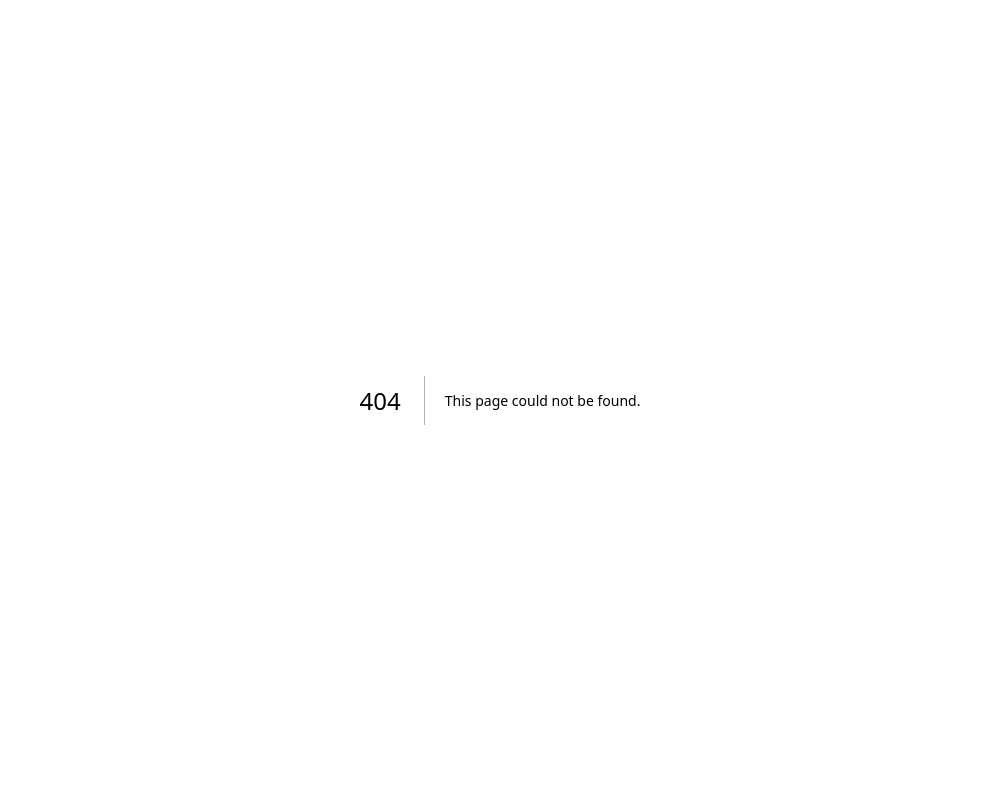
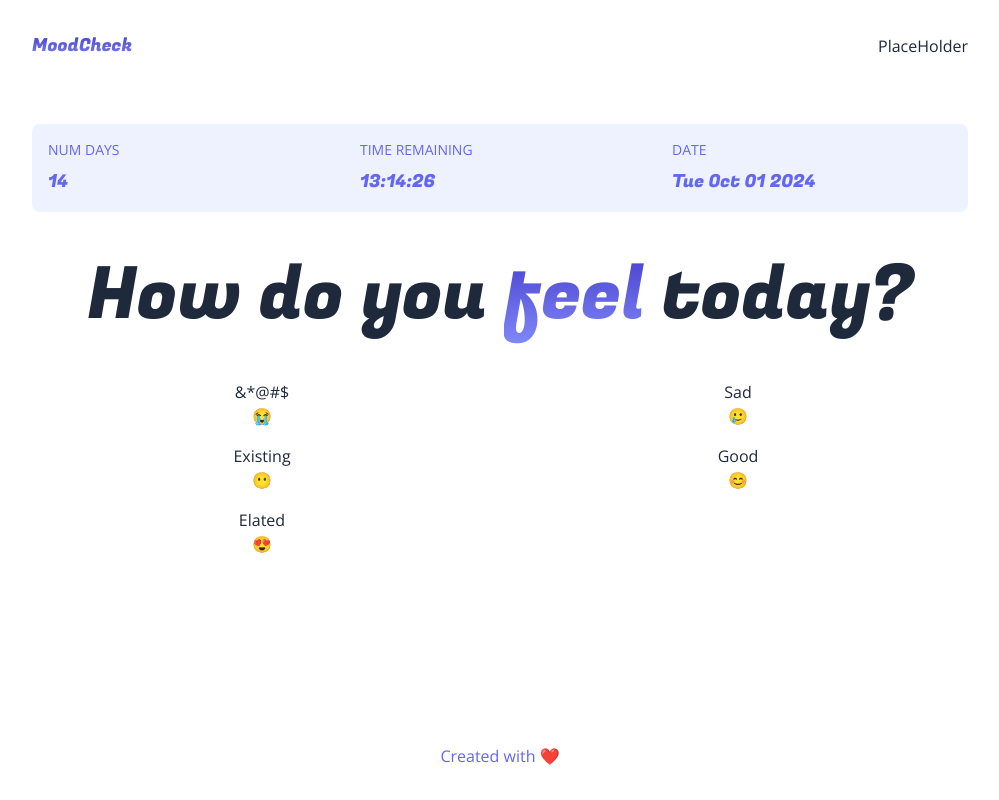
Before and after one commit to KlasniMisho123/MoodCheck, a Next.js app: page /dashboard in a window 1280 px wide. Before the commit this address had no page. Shown: the whole page, without its empty margins (140-1139 px from the left). Built offline with nearby package versions, Linux system fonts and the light colour scheme.

Commit message:
first commit

```diff
--- /dev/null
+++ b/app/dashboard/page.js
@@ -0,0 +1,28 @@
+import Dashboard from "@/components/Dashboard";
+import Login from "@/components/Login";
+import  Main  from "@/components/Main";
+
+export const metadata = {
+    title: "MoodCheck ⋅ DashBoard"
+};
+
+export default function DashboardPage() {
+
+    const isAuthenticated = true;
+
+    let children = (
+        <Login />
+    )
+
+    if(isAuthenticated) {
+        children = (
+            <Dashboard />
+        )
+    }
+
+    return(
+        <Main>
+            {children}
+        </Main>
+    )
+}
--- a/app/globals.css
+++ b/app/globals.css
@@ -2,26 +2,9 @@
 @tailwind components;
 @tailwind utilities;
 
-:root {
-  --background: #ffffff;
-  --foreground: #171717;
+
+.textGradient {
+  background:  -webkit-linear-gradient(#4338ca, #818cf8);
+  -webkit-background-clip: text;
+  -webkit-text-fill-color: transparent;
 }
-
-@media (prefers-color-scheme: dark) {
-  :root {
-    --background: #0a0a0a;
-    --foreground: #ededed;
-  }
-}
-
-body {
-  color: var(--foreground);
-  background: var(--background);
-  font-family: Arial, Helvetica, sans-serif;
-}
-
-@layer utilities {
-  .text-balance {
-    text-wrap: balance;
-  }
-}
--- a/app/layout.js
+++ b/app/layout.js
@@ -1,29 +1,40 @@
 import localFont from "next/font/local";
+import { Fugaz_One, Open_Sans } from 'next/font/google';
+
 import "./globals.css";
 
-const geistSans = localFont({
-  src: "./fonts/GeistVF.woff",
-  variable: "--font-geist-sans",
-  weight: "100 900",
-});
-const geistMono = localFont({
-  src: "./fonts/GeistMonoVF.woff",
-  variable: "--font-geist-mono",
-  weight: "100 900",
-});
+const opensans  = Open_Sans ({ subsets: ["latin"], weight: ["400"] });
+const fugaz = Fugaz_One({ subsets: ["latin"], weight: ["400"] });
+
 
 export const metadata = {
-  title: "Create Next App",
-  description: "Generated by create next app",
+  title: "MoodCheck",
+  description: "Track your daily mood every day of the year!",
 };
 
 export default function RootLayout({ children }) {
+
+  const header = (
+    <header className="p-4 sm:p-8 flex items-center justify-between gap-4">
+      <h1 className={"text-base  sm:text-lg textGradient " + fugaz.className}> MoodCheck </h1>
+      <div className="flex items-center justify-between "> PlaceHolder </div>
+    </header>
+  )
+
+  const footer = (
+    <footer className="p-4 sm:p-8 grid place-items-center">
+      <p className={"text-indigo-500 "}> Created with ❤️ </p>
+    </footer>
+  )
+
   return (
     <html lang="en">
       <body
-        className={`${geistSans.variable} ${geistMono.variable} antialiased`}
+        className={` w-full max-w-[1000px] mx-auto text-sm sm:text-base min-h-screen flex flex-col text-slate-800 ${opensans.className} antialiased`}
       >
+        {header}
         {children}
+        {footer}
       </body>
     </html>
   );
--- a/app/page.js
+++ b/app/page.js
@@ -1,101 +1,10 @@
-import Image from "next/image";
+import Hero from "@/components/Hero";
+import  Main  from "@/components/Main";
 
-export default function Home() {
+export default function HomePage() {
   return (
-    <div className="grid grid-rows-[20px_1fr_20px] items-center justify-items-center min-h-screen p-8 pb-20 gap-16 sm:p-20 font-[family-name:var(--font-geist-sans)]">
-      <main className="flex flex-col gap-8 row-start-2 items-center sm:items-start">
-        <Image
-          className="dark:invert"
-          src="https://nextjs.org/icons/next.svg"
-          alt="Next.js logo"
-          width={180}
-          height={38}
-          priority
-        />
-        <ol className="list-inside list-decimal text-sm text-center sm:text-left font-[family-name:var(--font-geist-mono)]">
-          <li className="mb-2">
-            Get started by editing{" "}
-            <code className="bg-black/[.05] dark:bg-white/[.06] px-1 py-0.5 rounded font-semibold">
-              app/page.js
-            </code>
-            .
-          </li>
-          <li>Save and see your changes instantly.</li>
-        </ol>
-
-        <div className="flex gap-4 items-center flex-col sm:flex-row">
-          <a
-            className="rounded-full border border-solid border-transparent transition-colors flex items-center justify-center bg-foreground text-background gap-2 hover:bg-[#383838] dark:hover:bg-[#ccc] text-sm sm:text-base h-10 sm:h-12 px-4 sm:px-5"
-            href="https://vercel.com/new?utm_source=create-next-app&utm_medium=appdir-template-tw&utm_campaign=create-next-app"
-            target="_blank"
-            rel="noopener noreferrer"
-          >
-            <Image
-              className="dark:invert"
-              src="https://nextjs.org/icons/vercel.svg"
-              alt="Vercel logomark"
-              width={20}
-              height={20}
-            />
-            Deploy now
-          </a>
-          <a
-            className="rounded-full border border-solid border-black/[.08] dark:border-white/[.145] transition-colors flex items-center justify-center hover:bg-[#f2f2f2] dark:hover:bg-[#1a1a1a] hover:border-transparent text-sm sm:text-base h-10 sm:h-12 px-4 sm:px-5 sm:min-w-44"
-            href="https://nextjs.org/docs?utm_source=create-next-app&utm_medium=appdir-template-tw&utm_campaign=create-next-app"
-            target="_blank"
-            rel="noopener noreferrer"
-          >
-            Read our docs
-          </a>
-        </div>
-      </main>
-      <footer className="row-start-3 flex gap-6 flex-wrap items-center justify-center">
-        <a
-          className="flex items-center gap-2 hover:underline hover:underline-offset-4"
-          href="https://nextjs.org/learn?utm_source=create-next-app&utm_medium=appdir-template-tw&utm_campaign=create-next-app"
-          target="_blank"
-          rel="noopener noreferrer"
-        >
-          <Image
-            aria-hidden
-            src="https://nextjs.org/icons/file.svg"
-            alt="File icon"
-            width={16}
-            height={16}
-          />
-          Learn
-        </a>
-        <a
-          className="flex items-center gap-2 hover:underline hover:underline-offset-4"
-          href="https://vercel.com/templates?framework=next.js&utm_source=create-next-app&utm_medium=appdir-template-tw&utm_campaign=create-next-app"
-          target="_blank"
-          rel="noopener noreferrer"
-        >
-          <Image
-            aria-hidden
-            src="https://nextjs.org/icons/window.svg"
-            alt="Window icon"
-            width={16}
-            height={16}
-          />
-          Examples
-        </a>
-        <a
-          className="flex items-center gap-2 hover:underline hover:underline-offset-4"
-          href="https://nextjs.org?utm_source=create-next-app&utm_medium=appdir-template-tw&utm_campaign=create-next-app"
-          target="_blank"
-          rel="noopener noreferrer"
-        >
-          <Image
-            aria-hidden
-            src="https://nextjs.org/icons/globe.svg"
-            alt="Globe icon"
-            width={16}
-            height={16}
-          />
-          Go to nextjs.org →
-        </a>
-      </footer>
-    </div>
+      <Main className="">
+        <Hero />
+      </Main>
   );
 }
--- /dev/null
+++ b/components/Button.js
@@ -0,0 +1,13 @@
+import React from 'react'
+import { Fugaz_One, Open_Sans } from 'next/font/google';
+
+const fugaz = Fugaz_One({ subsets: ["latin"], weight: ["400"] });
+
+export default function Button(props) {
+  const { text, dark, full } = props
+  return (
+    <button className={' rounded-full overflow-hidden border-2 duration-200 hover:opacity-60 border border-solid border-indigo-600 ' + (dark ? 'text-white bg-indigo-600 ': 'text-indigo-600 ') + (full ? ' grid place-items-center w-full ' : ' ')}>
+        <p className={' px-6 sm:px-10 whitespace-nowrap py-2 sm:py-3 ' + fugaz.className}> {text} </p>
+    </button>
+  )
+}
--- /dev/null
+++ b/components/Calendar.js
@@ -0,0 +1,7 @@
+import React from 'react'
+
+export default function Calendar() {
+  return (
+    <div>Calendar</div>
+  )
+}
--- /dev/null
+++ b/components/Dashboard.js
@@ -0,0 +1,46 @@
+import { Fugaz_One } from 'next/font/google';
+import React from 'react'
+
+const fugaz = Fugaz_One({ subsets: ["latin"], weight: ["400"] });
+
+export default function Dashboard() {
+  const statuses = {
+    num_days: 14,
+    time_remaining: '13:14:26',
+    date: (new Date()).toDateString()
+  }
+
+  const moods = {
+    '&*@#$': '😭',
+    'Sad': '🥲',
+    'Existing': '😶',
+    'Good': '😊',
+    'Elated': '😍',
+  }
+
+  return (
+    <div className='flex flex-col flex-1 gap-4 sm:gap-8 md:gap-12 '>
+      <div className='grid grid-cols-1 sm:grid-cols-3 bg-indigo-50 text-indigo-500 rounded-lg'>
+        {Object.keys(statuses).map((status, statusIndex) => {
+          return(
+            <div key={statusIndex} className='p-4 flex flex-col gap-1 sm:gap-2 '>
+              <p className='font-medium uppercase text-xs sm:text-sm '> {status.replaceAll("_", " ")} </p>
+              <p className={'text-base sm:text-lg ' + fugaz.className}> {statuses[status]} </p>
+            </div>
+          )
+        } )}
+      </div>
+      <h4 className={'text-5xl sm:text-6xl md:text-7xl text-center ' + fugaz.className}> How do you <span className='textGradient'>feel</span> today? </h4>
+      <div className='grid grid-cols-2 md:grid-col-5 gap-4'>
+        {Object.keys(moods).map((mood, moodIndex) => {
+          return (
+            <button className={''} key={moodIndex}>
+              <p> {mood}</p>
+              <p> {moods[mood]}</p>
+            </button>
+          )
+        })}
+      </div>
+    </div>
+  )
+}
--- /dev/null
+++ b/components/Hero.js
@@ -0,0 +1,20 @@
+import React from 'react'
+import { Fugaz_One } from 'next/font/google';
+import Button from './Button';
+import Calendar from './Calendar';
+
+const fugaz = Fugaz_One({ subsets: ["latin"], weight: ["400"] });
+
+export default function Hero() {
+  return (
+    <div className='py-4 md:py-10 flex flex-col gap-4 sm:gap-8 '>
+        <h1 className={'text-5xl sm:text-text-6xl md:text-7xl text-center ' + fugaz.className}> <span className="textGradient ">MoodCheck</span> helps you track you <span className="textGradient ">daily</span> mood! </h1>
+        <p className='text-lg sm:text-xl md:text-2xl text-center w-full mx-auto max-w-[600px]'>Create yourmood record and see how you feel on <span className='font-semibold'> every day of every year. </span></p>
+        <div className='grid grid-cols-2 gap-4 w-fit mx-auto'>
+          <Button text='Sign Up' />
+          <Button text='Login' dark />
+        </div>
+        <Calendar />
+    </div>
+  )
+}
--- /dev/null
+++ b/components/Login.js
@@ -0,0 +1,24 @@
+import React from 'react'
+import { Fugaz_One } from 'next/font/google';
+import Button from './Button';
+
+const fugaz = Fugaz_One({ subsets: ["latin"], weight: ["400"] });
+
+export default function Login() {
+  return (
+    <div className='flex flex-col flex-1 justify-center items-center gap-4'>
+      <h3 className={'text-4xl sm:text-5xl md:text-6xl ' + fugaz.className}>Log In / Register </h3>
+      <p> You're one step away! </p>
+      <input className='w-full max-w-[400px] mx-auto px-3 duration-200 hover:border-indigo-600 focus:border-indigo-600 py-2 sm:py-3 border border-solid border-indigo-400 rounded-md outline-none '
+      placeholder='Email'
+      />
+      <input className='w-full max-w-[400px] mx-auto px-3 duration-200 hover:border-indigo-600 focus:border-indigo-600 py-2 sm:py-3 border border-solid border-indigo-400 rounded-md outline-none '
+      placeholder='Password' type='password'
+      />
+      <div className=' max-w-[400px] w-full mx-auto '>
+        <Button text='Submit' full/>
+      </div>
+      <p className='text-center'>Don't have an accaunt? <span className='text-indigo-600'>Sign up</span></p>
+    </div>
+  )
+}
--- /dev/null
+++ b/components/Main.js
@@ -0,0 +1,10 @@
+import React from 'react'
+
+export default function Main(props) {
+    const { children } = props
+  return (
+    <main className='flex-1 flex flex-col p-4 sm:p-8'>
+        {children}
+    </main>
+  )
+}
```
